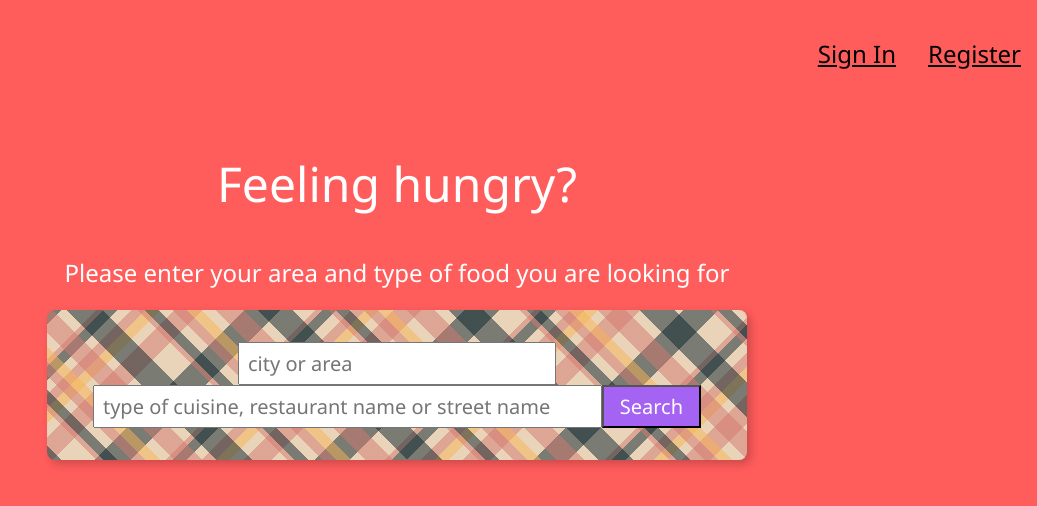
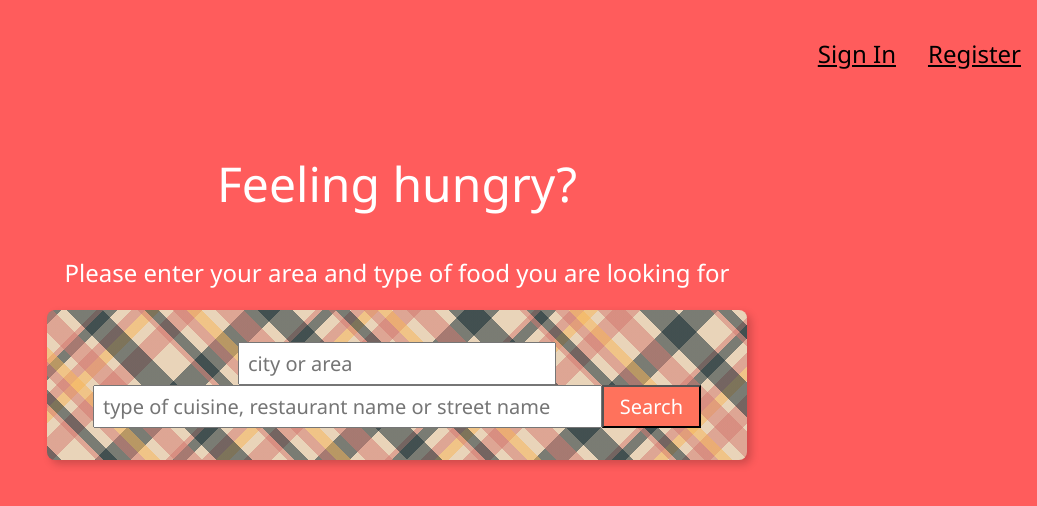
Before and after one commit to ewldev/restaurant-search, a React (Create React App) app: page / in a window 1280 px wide. Shown: the top 506 px of the page, without its empty margins (243-1280 px from the left). Built offline with nearby package versions, Linux system fonts and the light colour scheme.

Commit message:
changed button color

```diff
--- a/src/components/ImageLinkForm/ImageLinkForm.js
+++ b/src/components/ImageLinkForm/ImageLinkForm.js
@@ -21,7 +21,7 @@
                  placeholder='type of cuisine, restaurant name or street name'
                  onChange={onInputChange2}/>
           <button
-            className='w-28 grow f4 link ph3 pv2 dib white bg-light-purple'
+            className='w-28 grow f4 link ph3 pv2 dib white bg-light-red'
             onClick={onButtonSubmit}
           >Search</button>
         </div>
```
Also changed, not shown: src/App.js (line endings or trailing spaces).
